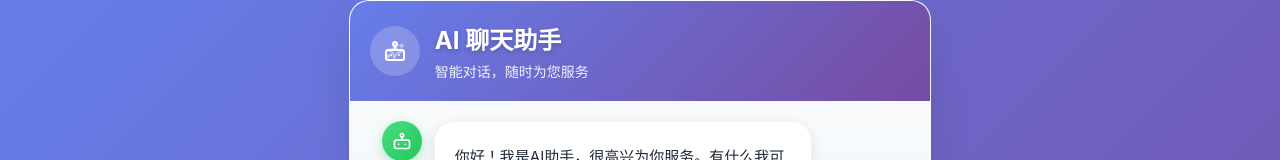
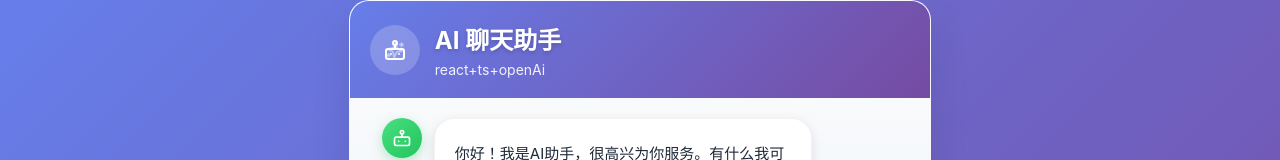
Before and after one commit to moon-yue-ux/react-ai-chat, a React (Create React App) app: page / in a window 1280 px wide. Shown: the top 160 px of the page. Built offline with nearby package versions, Linux system fonts and the light colour scheme; the HTML template or start-up script is replaced by a standard one.

Commit message:
feat:增加开发环境proxy

```diff
--- a/src/components/ChatInterface.tsx
+++ b/src/components/ChatInterface.tsx
@@ -3,6 +3,7 @@ import { Send, Bot, User, MessageSquare, Sparkles } from 'lucide-react';
 import ReactMarkdown from 'react-markdown';
 import './ChatInterface.css';
 
+// 消息类型定义
 interface Message {
   id: string;
   text: string;
@@ -93,7 +94,6 @@ const ChatInterface: React.FC = () => {
 
       setMessages(prev => [...prev, aiResponse]);
     }  catch (error) {
-      console.log(error, 'error=====')
       const errorMessage: Message = {
         id: (Date.now() + 1).toString(),
         text: '抱歉，发生了错误。请稍后重试。',
@@ -137,7 +137,7 @@ const ChatInterface: React.FC = () => {
           </div>
           <div className="header-text">
             <h1>AI 聊天助手</h1>
-            <p>智能对话，随时为您服务</p>
+            <p>react+ts+openAi</p>
           </div>
         </div>
       </div>
```
Also changed, not shown: src/setupProxy.js (added, +14 -0 lines).
